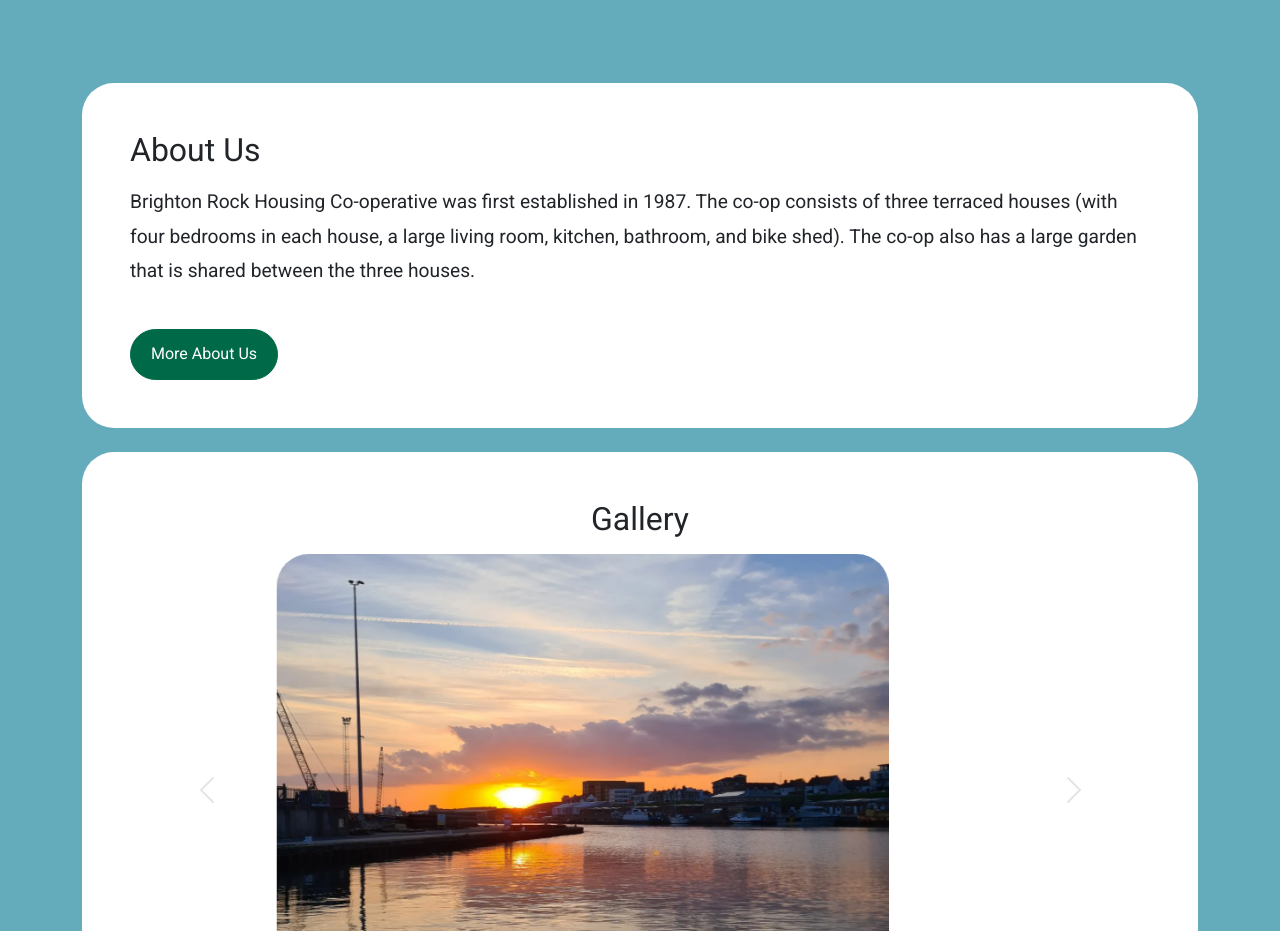
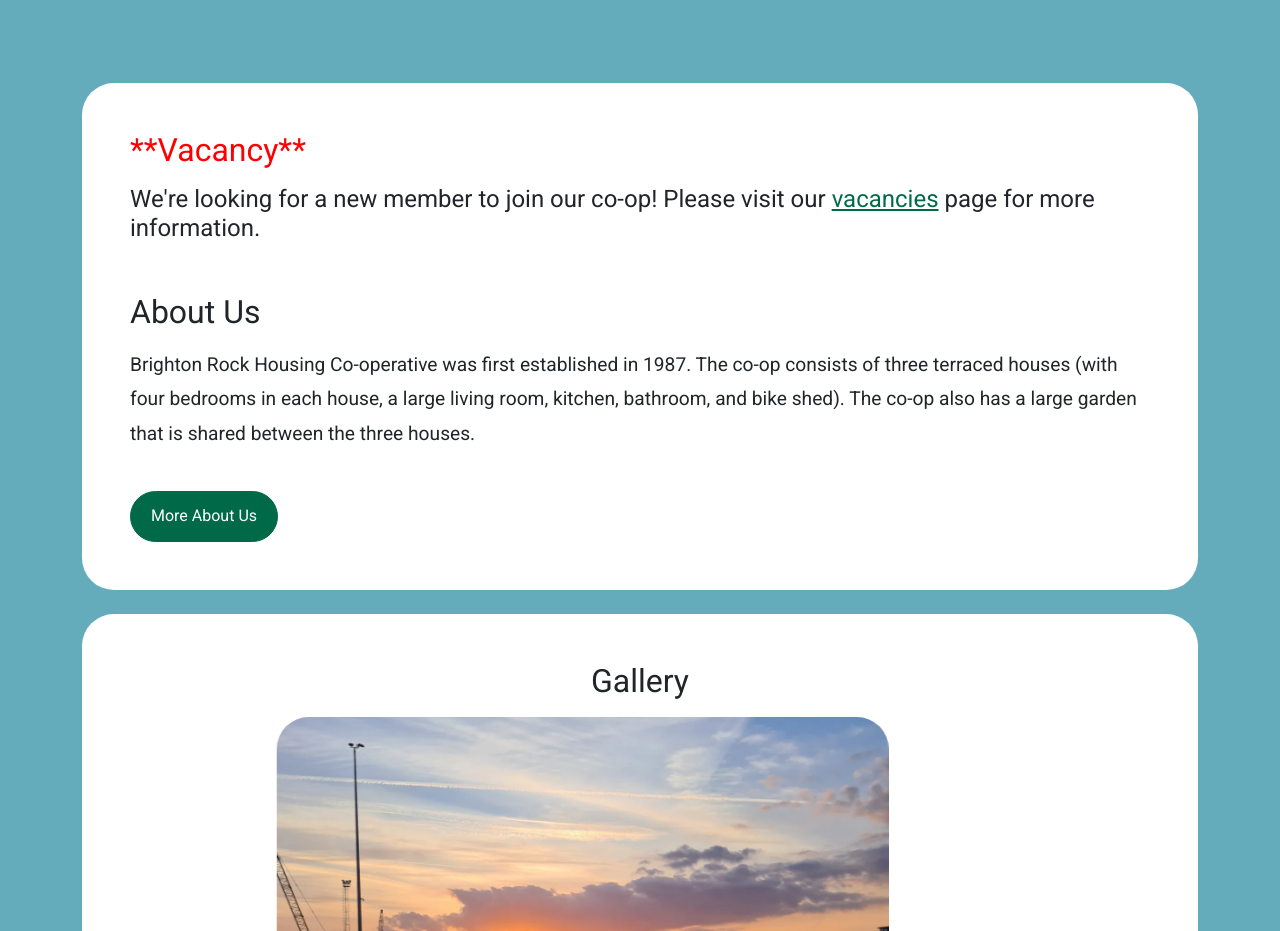
Before and after one commit to alexmc2/brighton-rock, a website: page index.html in a window 1280 px wide. Shown: the part 820-1751 px from the top of the page. Drawn offline with Linux system fonts and the light colour scheme.

Commit message:
change image

```diff
--- a/index.html
+++ b/index.html
@@ -21,9 +21,10 @@
     <nav class="navbar navbar-expand-lg fixed-top navbar-dark navbar-dark">
       <div class="container">
         <!-- <i id="theme-toggle" class="fas fa-adjust fa-2x text-white"></i> -->
-        <i id="theme-toggle" class="fas fa-light fa-toggle-on fa-2x text-white"></i>
-
-
+        <i
+          id="theme-toggle"
+          class="fas fa-light fa-toggle-on fa-2x text-white"
+        ></i>
 
         <a href="index.html" class="navbar-brand">
           BRIGHTON ROCK HOUSING CO-OP
@@ -127,6 +128,18 @@
           <div class="row">
             <div class="col-12">
               <div class="text-container bg-white p-5 p-5 rounded-5">
+                <div class="vacancy">
+                  <h2>**Vacancy**</h2>
+                  <h4>
+                    We're looking for a new member to join our co-op! Please
+                    visit our
+                    <a href="https://brighton-rock.org/vacancies"
+                      >vacancies</a
+                    >
+                    page for more information.
+                  </h4>
+                  <br>
+                </div>
                 <h2>About Us</h2>
                 <p>
                   Brighton Rock Housing Co-operative was first established in
@@ -256,7 +269,10 @@
                       garden.
                     </li>
                   </ul>
-                  <button class="btn btn-dark mt-2 button-dark" data-bs-dismiss="modal">
+                  <button
+                    class="btn btn-dark mt-2 button-dark"
+                    data-bs-dismiss="modal"
+                  >
                     Close
                   </button>
                 </div>
@@ -1484,9 +1500,7 @@
       </div>
     </section>
 
-    <footer
-      class=" bg-dark pb-2 pt-4 text-white py-3 navbar-dark"
-    >
+    <footer class="bg-dark pb-2 pt-4 text-white py-3 navbar-dark">
       <div class="container">
         <div class="row">
           <div class="col-md-8 text-md-center">
--- a/scss/styles.scss
+++ b/scss/styles.scss
@@ -300,3 +300,12 @@ body.dark-theme form textarea:focus {
   outline: none !important;
   box-shadow: none !important;
 }
+
+.vacancy h2 {
+  color: red !important;
+}
+
+
+.dark-theme .vacancy h2 {
+  color: #fff700 !important;
+}
```
Also changed, not shown: vacancies.html (+6 -4 lines), css/styles.css, images/co-op48.webp, images/co-op55.webp.
